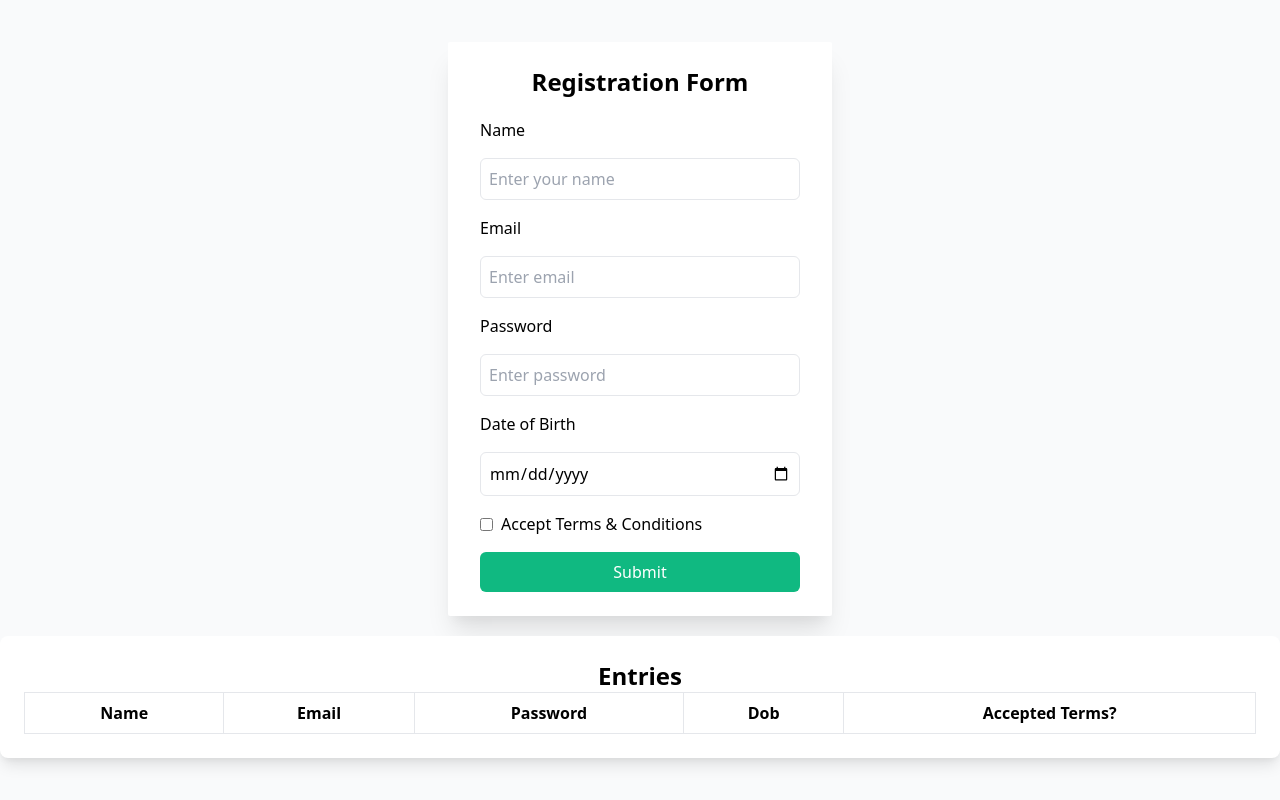
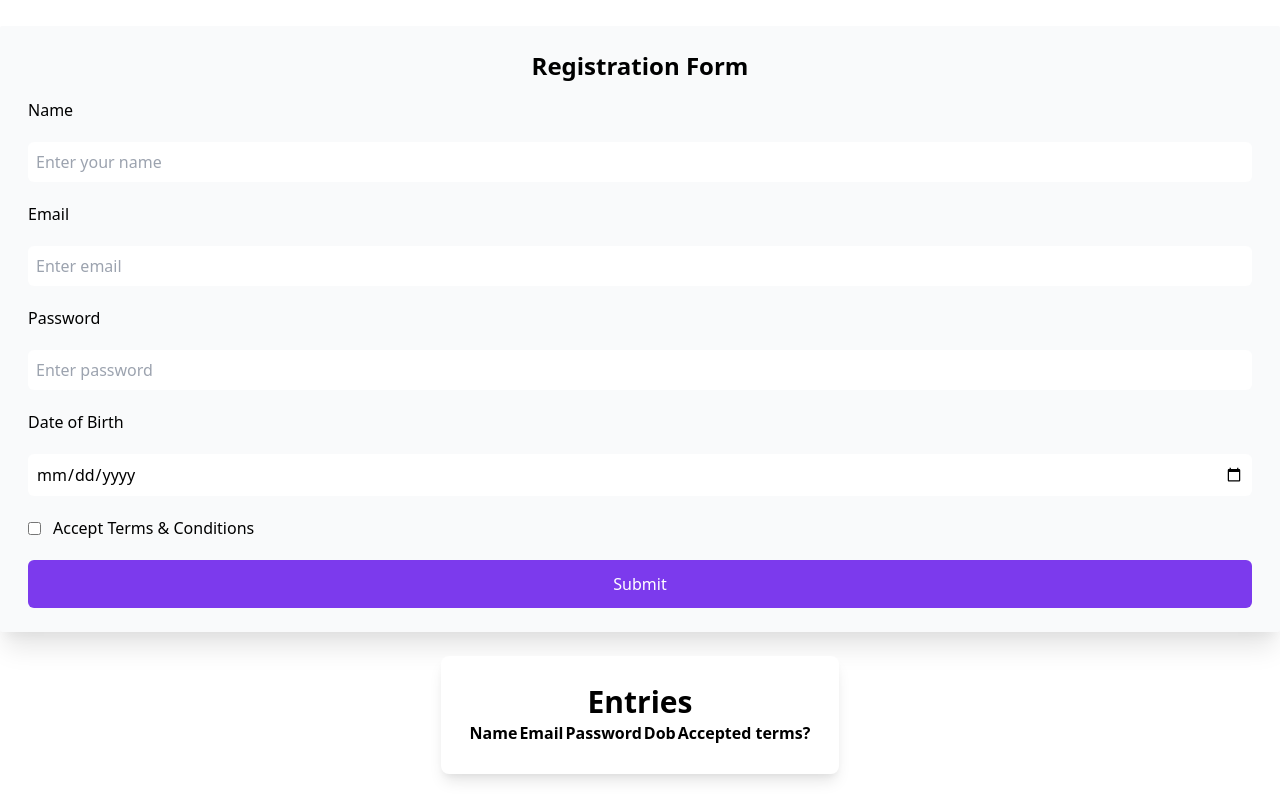
Before and after one commit to venu1711/wd101, a plain HTML site: page index.html in a window 1280 px wide. Drawn offline with nearby package versions, Linux system fonts and the light colour scheme.

Commit message:
Update index.html

```diff
--- a/index.html
+++ b/index.html
@@ -2,50 +2,54 @@
 <html>
 
 <head>
-    <meta charset="UTF-8">
+    <meta charset="UTF-7">
     <meta name="viewport" content="width=device-width, initial-scale=1.0">
     <title>Registration Form</title>
     <link href="https://cdn.jsdelivr.net/npm/tailwindcss@2.2.19/dist/tailwind.min.css" rel="stylesheet">
     <style>
-        input#name:invalid:focus,
-        input#email:invalid:focus,
+        input#name:invalid:focus{
+            border: 3px solid red;
+        };
+        input#email:invalid:focus{
+            border: 3px solid red;
+        };
         input#dob:invalid:focus {
-            border: 1px solid red;
-        }
+            border: 3px solid red;
+        };
     </style>
 </head>
 
-<body class="flex flex-col items-center justify-center min-h-screen bg-gray-50">
-    <div class="container bg-white shadow-xl rounded-sm w-full sm:w-96 py-6 mb-5">
-        <form id="user-form" class="w-full px-4 sm:px-8">
-            <h1 class="text-2xl font-bold text-center mb-5">Registration Form</h1>
+<body class="flex flex-col items-center justify-center min-h-screen bg-black-60">
+    <div class="container bg-gray-50 shadow-xl rounded-sm w-fit sm:w-98 py-6 mb-6">
+        <form id="user-form" class="w-fit px-5 sm:px-7">
+            <h1 class="text-2xl font-bold text-center mb-4">Registration Form</h1>
 
-            <div class="flex flex-col space-y-4">
+            <div class="flex flex-col space-y-5">
                 <label for="name">Name</label>
-                <input type="text" id="name" name="name" placeholder="Enter your name" required class="border p-2 rounded-md">
+                <input type="text" id="name" name="name" placeholder="Enter your name" required class="  p-2 rounded-md">
 
                 <label for="email">Email</label>
-                <input type="email" id="email" name="email" placeholder="Enter email" required class="border p-2 rounded-md">
+                <input type="email" id="email" name="email" placeholder="Enter email" required class=" p-2 rounded-md">
 
                 <label for="password">Password</label>
-                <input type="password" id="password" name="password" placeholder="Enter password" required class="border p-2 rounded-md">
+                <input type="password" id="password" name="password" placeholder="Enter password" required class=" p-2 rounded-md">
 
                 <label for="dob">Date of Birth</label>
-                <input type="date" id="dob" name="dob"  autocomplete="off" required class="border p-2 rounded-md">
+                <input type="date" id="dob" name="dob" required class=" p-2 rounded-md">
 
-                <div class="flex items-center space-x-2">
+                <div class="flex items-center space-x-3">
                     <input type="checkbox" id="t&c" name="t&c">
                     <label for="t&c">Accept Terms & Conditions</label>
                 </div>
 
-                <button type="submit" class="w-full bg-green-500 text-white border-none rounded-md p-2 mt-4">Submit</button>
+                <button type="submit" class="w-fit bg-purple-600 text-white border-none rounded-md p-3 mt-5">Submit</button>
             </div>
         </form>
     </div>
 
-    <div class="entries bg-white shadow-lg rounded-lg w-full sm:w-150 p-6">
+    <div class="entries bg-white shadow-lg rounded-lg w-fit sm:w-160 p-7">
         <div class="mx-auto">
-            <h2 class="flex font-bold text-2xl justify-center align-middle">Entries</h2>
+            <h2 class="flex font-bold text-3xl justify-center align-middle">Entries</h2>
             <div id="user-entries">
                 <table>
                     <thead>
@@ -65,26 +69,22 @@
         </div>
     </div>
 
-    <script src="./index.js"></script>
+    <script src="./firstform2.js"></script>
     <script>
         const email= document.getElementById('email');
-        email.addEventListener('input',() =>validate(email));
+        email.addEventListener('input',() =>validated(email));
 
         const submit=document.getElementById('submit');
-        submit.addEventListener('click',() => validate(email));
-        function validate(element){
+        submit.addEventListener('click',() => validated(email));
+        function validated(element){
             if(element.validity.typeMismatch){
                 element.setCustomValidity("The email is not in the right format");
                 element.reportValidity();
             }else{
                 element.setCustomValidity("");
             }
-        }
-    </script>
-    <script>
-        var dob =document.getElementById('dob');
-        calendar.disabledDates=[new Date('1967-11-09'), new Date('2004-11-09')];
-    </script>
+        }
+    </script>
 </body>
 
 </html>
```
